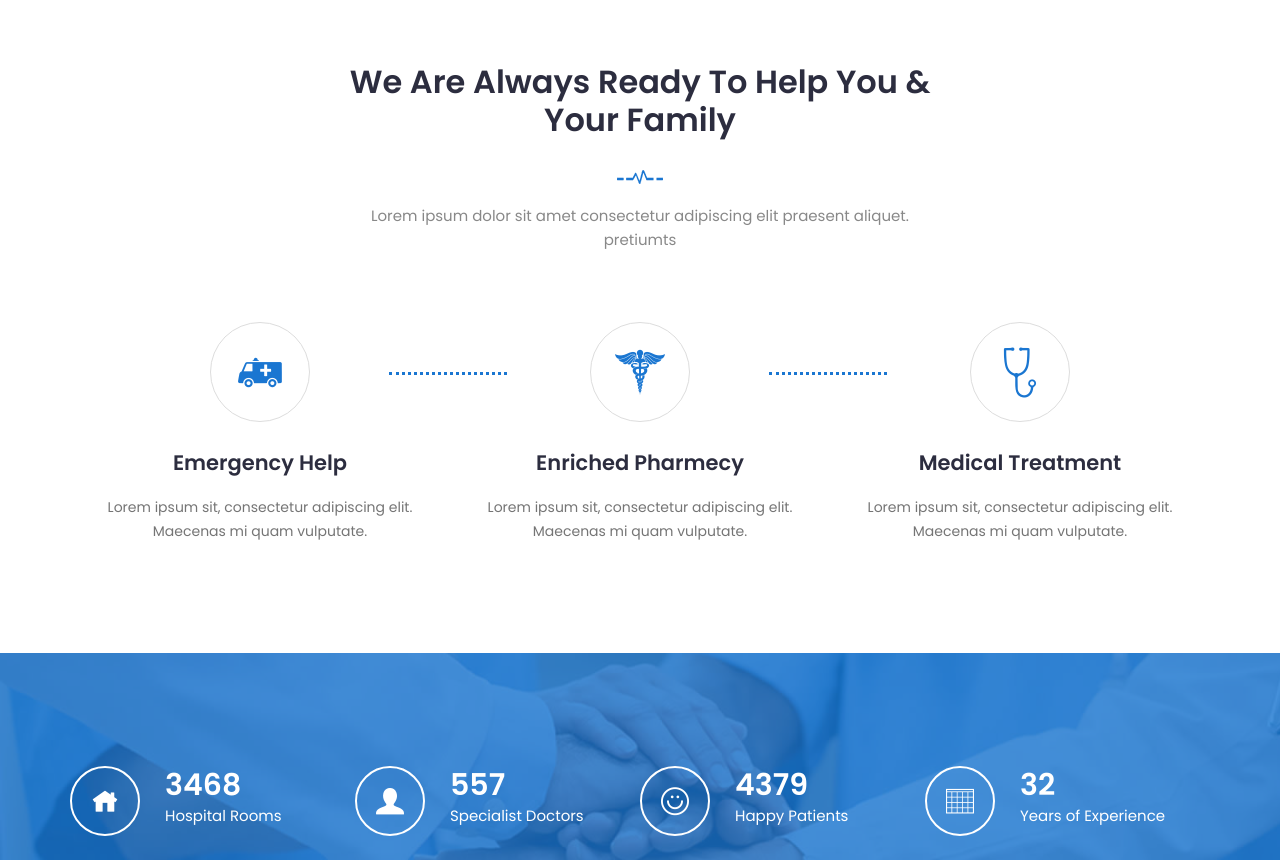
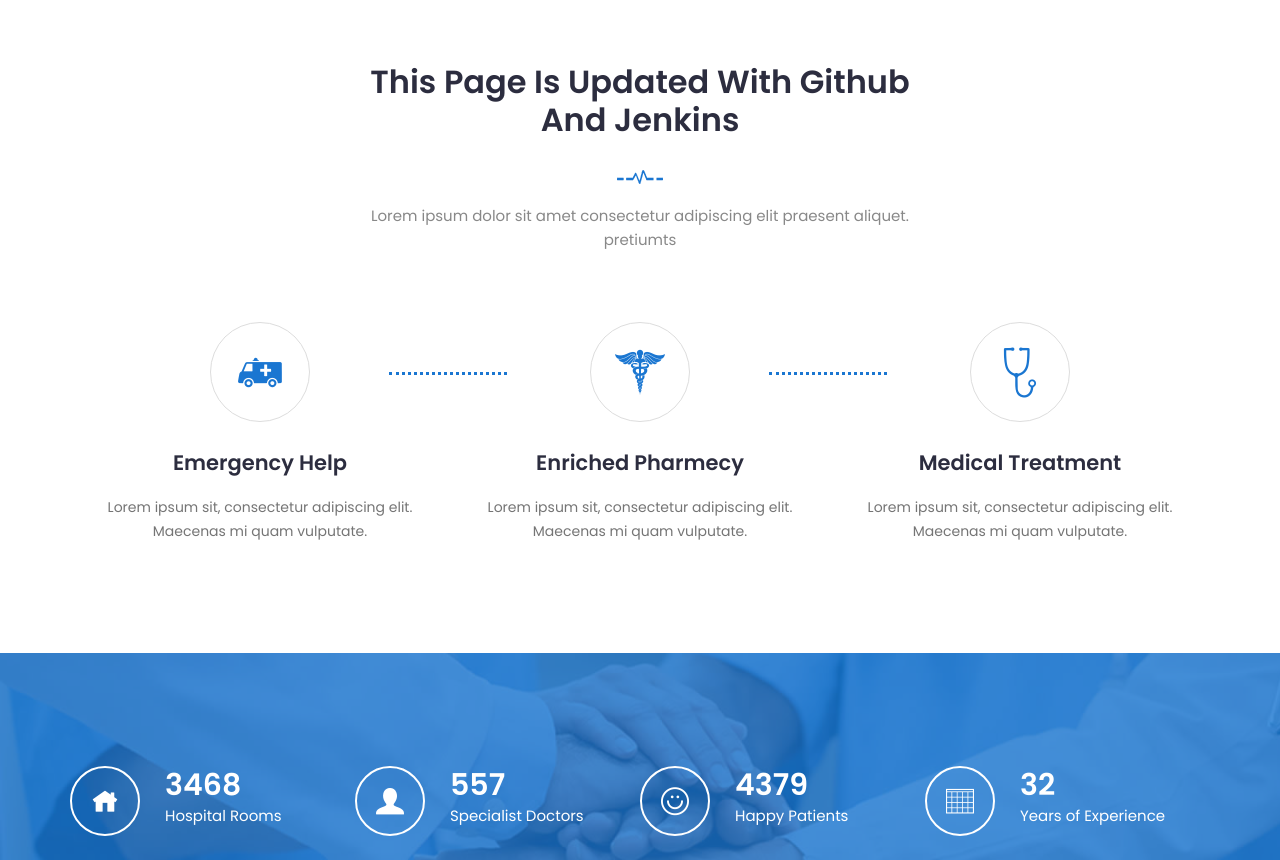
Before and after one commit to kaoutarderouach/ansible-jenkins, a plain HTML site: page index.html in a window 1280 px wide. Shown: the part 896-1756 px from the top of the page. Drawn offline with Linux system fonts and the light colour scheme; a script that the page names is missing.

Commit message:
Update index.html

```diff
--- a/index.html
+++ b/index.html
@@ -291,7 +291,7 @@
 				<div class="row">
 					<div class="col-lg-12">
 						<div class="section-title">
-							<h2>We Are Always Ready to Help You & Your Family</h2>
+							<h2>this page is updated with github and jenkins</h2>
 							<img src="img/section-img.png" alt="#">
 							<p>Lorem ipsum dolor sit amet consectetur adipiscing elit praesent aliquet. pretiumts</p>
 						</div>
```
